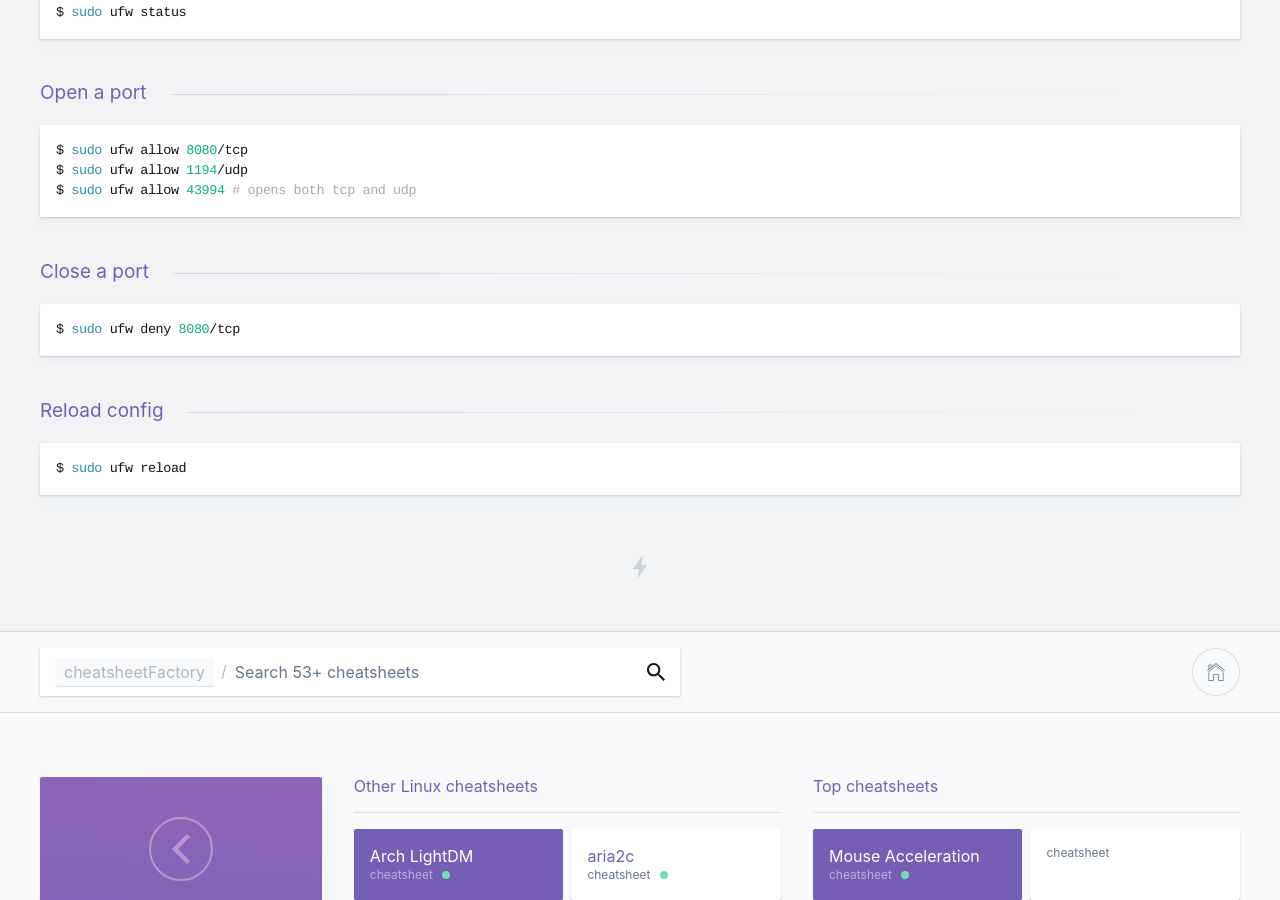
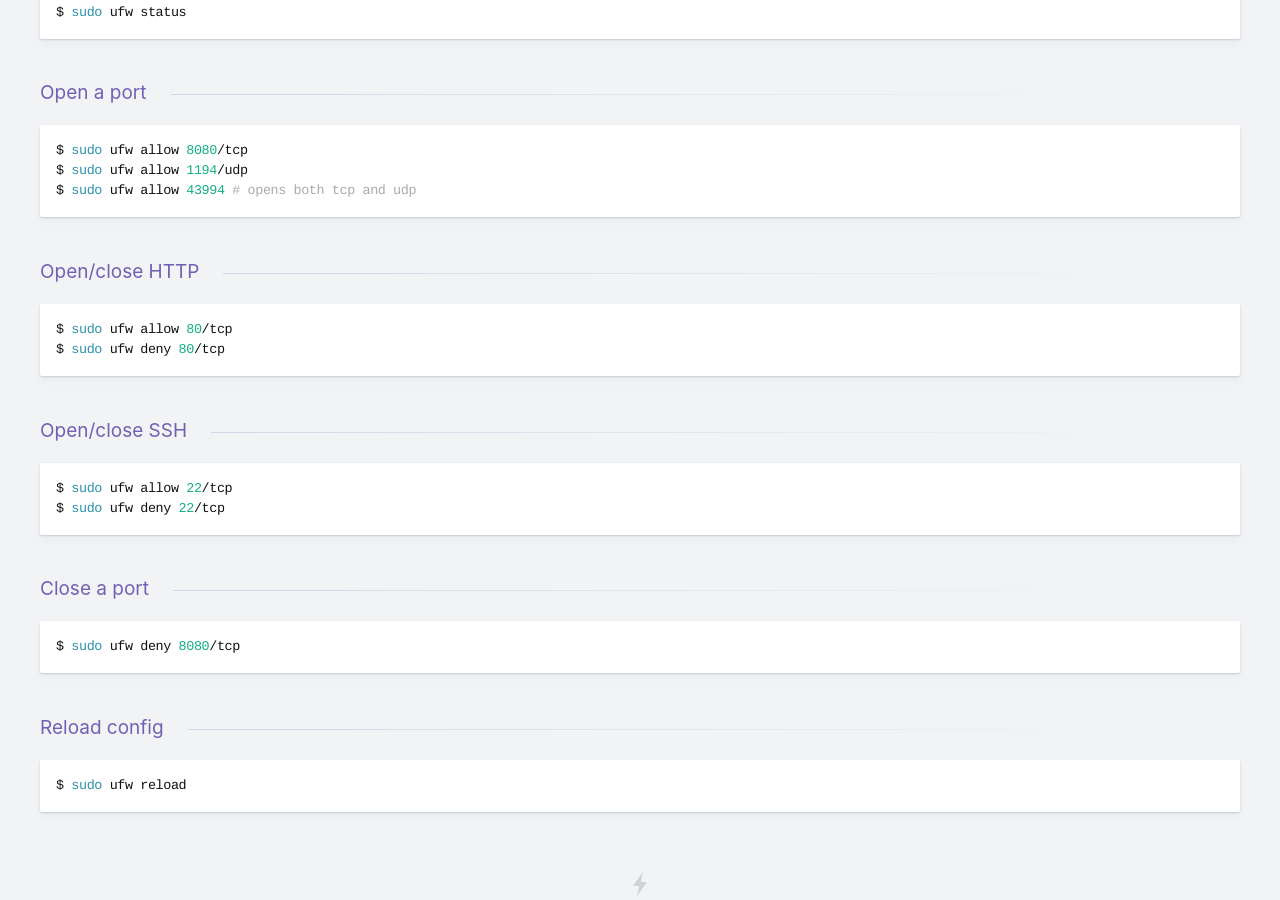
Before and after one commit to kasramp/cheat-sheet-factory, a Jekyll site: the page built from linux/ufw.md, in a window 1280 px wide and 900 px high, scrolled down 536 px. Built offline with Jekyll 4.4.1, drawn with Linux system fonts in a browser that asks for light colours; nearby versions of some CDN libraries.

Commit message:
Update ufw.md

````diff
--- a/linux/ufw.md
+++ b/linux/ufw.md
@@ -43,6 +43,20 @@ $ sudo ufw allow 1194/udp
 $ sudo ufw allow 43994 # opens both tcp and udp
 ```
 
+### Open/close HTTP
+
+```bash
+$ sudo ufw allow 80/tcp
+$ sudo ufw deny 80/tcp
+```
+
+### Open/close SSH
+
+```bash
+$ sudo ufw allow 22/tcp
+$ sudo ufw deny 22/tcp
+```
+
 ### Close a port
 
 ```bash
````
Also changed, not shown: other parts of linux/ufw.md (+1 -1 lines).
